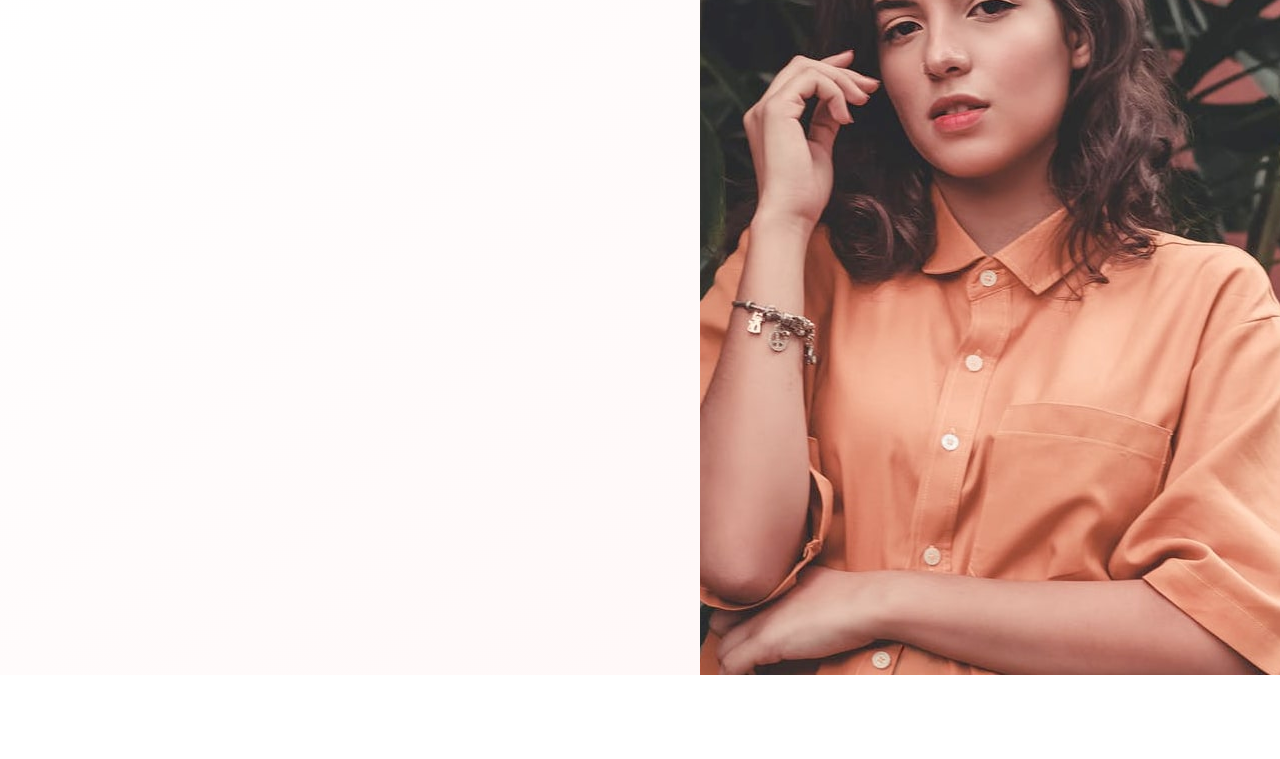
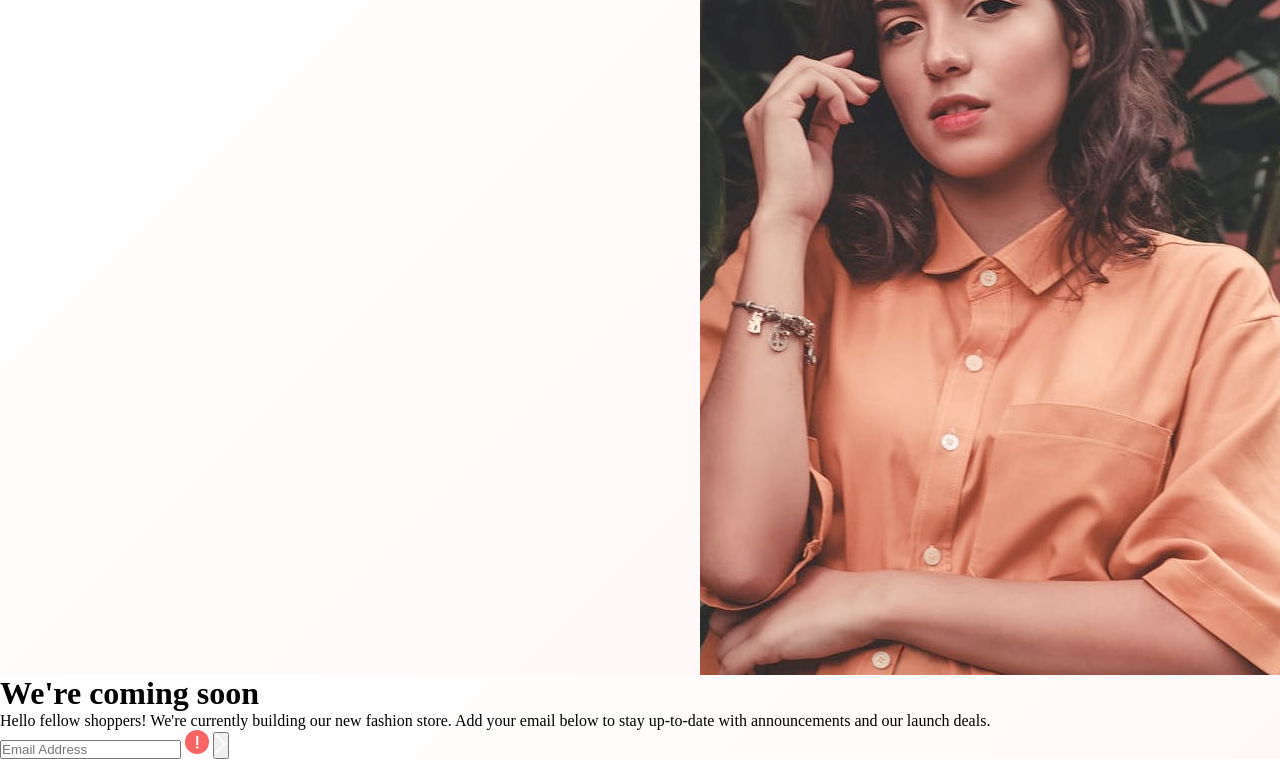
Before and after one commit to TornikeTt/base-apparel-coming-soon, a plain HTML site: page index.html in a window 1280 px wide. Shown: the part 125-884 px from the top of the page. Before the commit the page ends 800 px from the top, so only its background shows below. Drawn offline with Linux system fonts and the light colour scheme.

Commit message:
add comming soon part of page

```diff
--- a/index.html
+++ b/index.html
@@ -34,10 +34,36 @@
                     class="hero-image"
                 />
             </header>
+
+            <div class="coming-soon">
+                <h1 class="coming-soon__title">We're coming soon</h1>
+                <p class="coming-soon__description">
+                    Hello fellow shoppers! We're currently building our new
+                    fashion store. Add your email below to stay up-to-date with
+                    announcements and our launch deals.
+                </p>
+
+                <form>
+                    <div class="form-group">
+                        <input
+                            type="email"
+                            aria-label="Email address"
+                            placeholder="Email Address"
+                            name="email"
+                            class="email"
+                        />
+                        <img
+                            src="./images/icon-error.svg"
+                            alt="error icon"
+                            class="error-icon"
+                        />
+                        <button class="submit">
+                            <img src="./images/icon-arrow.svg" alt="Submit" />
+                        </button>
+                    </div>
+                    <p class="form-group__error-message"></p>
+                </form>
+            </div>
         </main>
     </body>
 </html>
-
-<!-- We're coming soon Hello fellow shoppers! We're currently building our
-        new fashion store. Add your email below to stay up-to-date with
-        announcements and our launch deals. Email Address -->
```
